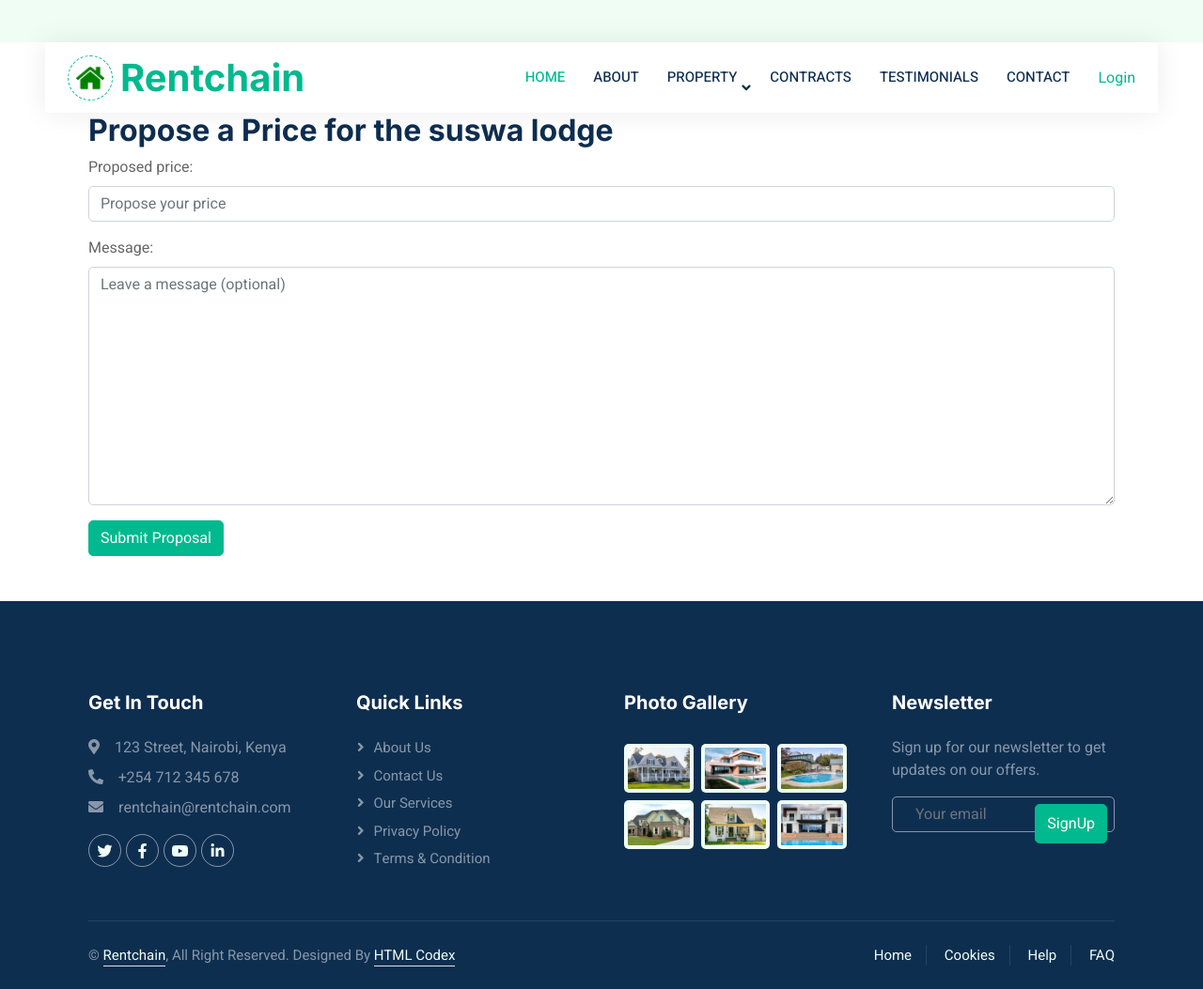
After one commit to johnhenry411/Rentchain, a Django app: page /property/6/propose/ in a window 1280 px wide. The commit adds this page. Shown: the whole page at 94% size. Run offline with Django 3.2, Linux system fonts and the light colour scheme; data comes from the database, SQL or seed files in the repository; both versions use the stored data as it was after the commit; some libraries are stand-ins or nearby versions.

Commit message:
proprty link

```diff
--- a/smart_property/property_app/forms.py
+++ b/smart_property/property_app/forms.py
@@ -1,5 +1,5 @@
 from django import forms
-from .models import User,Property,PropertyImage
+from .models import User,Property,PropertyImage,Proposal
 
 from django.contrib.auth.forms import AuthenticationForm
 
@@ -35,9 +35,18 @@ class ProfileUpdateForm(forms.ModelForm):
 class PropertyForm(forms.ModelForm):
     class Meta:
         model=Property
-        fields = ['name', 'description', 'price', 'location','category','t_type','number_of_units']
+        fields = ['name', 'description', 'price', 'location','category','t_type','number_of_units','beds','baths','size']
 
 class PropertyImageForm(forms.ModelForm):
     class Meta:
         model = PropertyImage
         fields = ['image']
+
+class ProposalForm(forms.ModelForm):
+    class Meta:
+        model = Proposal
+        fields = ['proposed_price', 'message']
+        widgets = {
+            'proposed_price': forms.NumberInput(attrs={'class': 'form-control', 'placeholder': 'Propose your price'}),
+            'message': forms.Textarea(attrs={'class': 'form-control', 'placeholder': 'Leave a message (optional)'}),
+        }
--- a/smart_property/property_app/models.py
+++ b/smart_property/property_app/models.py
@@ -77,6 +77,9 @@ class Property(models.Model):
     location = models.CharField(max_length=255,default='test')
     created_at = models.DateTimeField(auto_now_add=True)
     number_of_units=models.IntegerField()
+    size=models.IntegerField()
+    baths=models.IntegerField()
+    beds=models.IntegerField()
 
     lease_type=[
         ('rent','Rent'),
@@ -147,3 +150,13 @@ class Profile(models.Model):
 
     def __str__(self):
         return f"{self.user.username}'s Profile"
+
+class Proposal(models.Model):
+    property = models.ForeignKey(Property, on_delete=models.CASCADE, related_name='proposals')
+    proposer = models.ForeignKey(settings.AUTH_USER_MODEL, on_delete=models.CASCADE, related_name='proposals')
+    proposed_price = models.DecimalField(max_digits=10, decimal_places=2)
+    message = models.TextField(blank=True, null=True)  # Optional field for additional comments
+    created_at = models.DateTimeField(auto_now_add=True)
+
+    def __str__(self):
+        return f"Proposal by {self.proposer} for {self.property.name} - {self.proposed_price}"
--- a/smart_property/property_app/templates/index.html
+++ b/smart_property/property_app/templates/index.html
@@ -150,9 +150,9 @@
                                         <p><i class="fa fa-map-marker-alt text-primary me-2"></i>{{ u.location }}</p>
                                     </div>
                                     <div class="d-flex border-top">
-                                        <small class="flex-fill text-center border-end py-2"><i class="fa fa-ruler-combined text-primary me-2"></i>1000 Sqft</small>
-                                        <small class="flex-fill text-center border-end py-2"><i class="fa fa-bed text-primary me-2"></i>3 Bed</small>
-                                        <small class="flex-fill text-center py-2"><i class="fa fa-bath text-primary me-2"></i>2 Bath</small>
+                                        <small class="flex-fill text-center border-end py-2"><i class="fa fa-ruler-combined text-primary me-2"></i>{{u.size}} Sqft</small>
+                                        <small class="flex-fill text-center border-end py-2"><i class="fa fa-bed text-primary me-2"></i>{{u.beds}} Bed</small>
+                                        <small class="flex-fill text-center py-2"><i class="fa fa-bath text-primary me-2"></i>{{u.baths}} Bath</small>
                                     </div>
                                 </div>
                             </div>
--- a/smart_property/property_app/templates/property_detail.html
+++ b/smart_property/property_app/templates/property_detail.html
@@ -52,11 +52,9 @@
 
                 <!-- Contact Button -->
                 <div class="mt-4 text-center">
-                    <a href="mailto:info@example.com" class="btn btn-primary btn-lg">make proporsal</a>
+                    <a href="{% url 'submit_proposal' property.id %}" class="btn btn-success">Propose a Price</a>
                 </div>
-                <div class="mt-4 text-center">
-                    <a href="mailto:info@example.com" class="btn btn-primary btn-lg">view contract</a>
-                </div>
+
             </div>
         </div>
     </div>
--- /dev/null
+++ b/smart_property/property_app/templates/submit_proposal.html
@@ -0,0 +1,12 @@
+{% extends 'base.html' %}
+
+{% block content %}
+<div class="container">
+    <h2>Propose a Price for {{ property.name }}</h2>
+    <form method="post">
+        {% csrf_token %}
+        {{ form.as_p }}
+        <button type="submit" class="btn btn-primary">Submit Proposal</button>
+    </form>
+</div>
+{% endblock %}
--- a/smart_property/property_app/urls.py
+++ b/smart_property/property_app/urls.py
@@ -1,5 +1,5 @@
 from . import views
-from .views import ClientDashboardView, LandlordDashboardView, AdminDashboardView,update_profile,PropertyEditView, PropertyDeleteView
+from .views import ClientDashboardView, LandlordDashboardView, AdminDashboardView,update_profile,PropertyEditView, PropertyDeleteView,submit_proposal
 from django.urls import path
 
 urlpatterns = [
@@ -13,5 +13,6 @@ urlpatterns = [
     path('landlord/property/edit/<int:property_id>/', PropertyEditView.as_view(), name='property_edit'),
     path('landlord/property/delete/<int:property_id>/', PropertyDeleteView.as_view(), name='property_delete'),
     path('property/<int:id>/', views.property_detail, name='property_detail'),
+    path('property/<int:property_id>/propose/', submit_proposal, name='submit_proposal'),
 
 ]
--- a/smart_property/property_app/views.py
+++ b/smart_property/property_app/views.py
@@ -8,9 +8,9 @@ from django.shortcuts import render, redirect
 from django.http import HttpResponseForbidden
 from django.utils.decorators import method_decorator
 from django.views.generic import TemplateView
-from .models import User,Lease,Property, PropertyImage
+from .models import User,Lease,Property, PropertyImage, Proposal
 from property_app.utils import get_dashboard_url
-from .forms import ProfileUpdateForm,PropertyForm, PropertyImageForm
+from .forms import ProfileUpdateForm,PropertyForm, PropertyImageForm,ProposalForm
 from django.forms import modelformset_factory
 from django.views import View
 from django.contrib import messages
@@ -147,6 +147,7 @@ class LandlordDashboardView(View):
 
         properties = Property.objects.filter(landlord=request.user)
         PropertyImageFormSet = modelformset_factory(PropertyImage, form=PropertyImageForm, extra=3)
+        proposals = Proposal.objects.filter(property__in=properties).select_related('proposer', 'property')
 
         property_form = PropertyForm()
         image_formset = PropertyImageFormSet(queryset=PropertyImage.objects.none())
@@ -155,6 +156,8 @@ class LandlordDashboardView(View):
             'properties': properties,
             'property_form': property_form,
             'image_formset': image_formset,
+             'proposals':proposals,
+
         })
 
     def post(self, request, *args, **kwargs):
@@ -189,6 +192,7 @@ class LandlordDashboardView(View):
             'properties': properties,
             'property_form': property_form,
             'image_formset': image_formset,
+            'proporsals':proporsals,
         })
 
 # Edit Property View
@@ -246,3 +250,17 @@ class PropertyDeleteView(View):
 def property_detail(request, id):
     property = get_object_or_404(Property, id=id)
     return render(request, 'property_detail.html', {'property': property})
+
+def submit_proposal(request, property_id):
+    property = get_object_or_404(Property, id=property_id)
+    if request.method == 'POST':
+        form = ProposalForm(request.POST)
+        if form.is_valid():
+            proposal = form.save(commit=False)
+            proposal.property = property
+            proposal.proposer = request.user
+            proposal.save()
+            return redirect('property_detail', id=property.id)
+    else:
+        form = ProposalForm()
+    return render(request, 'submit_proposal.html', {'form': form, 'property': property})
```
Also changed, not shown: smart_property/property_app/templates/landlord_dashboard.html (+25 -0 lines), smart_property/db.sqlite3, smart_property/property_app/migrations/0018_auto_20241211_1023.py (added), smart_property/property_app/migrations/0019_proposal.py (added), smart_property/smart_property/urls.py (line endings or trailing spaces).
